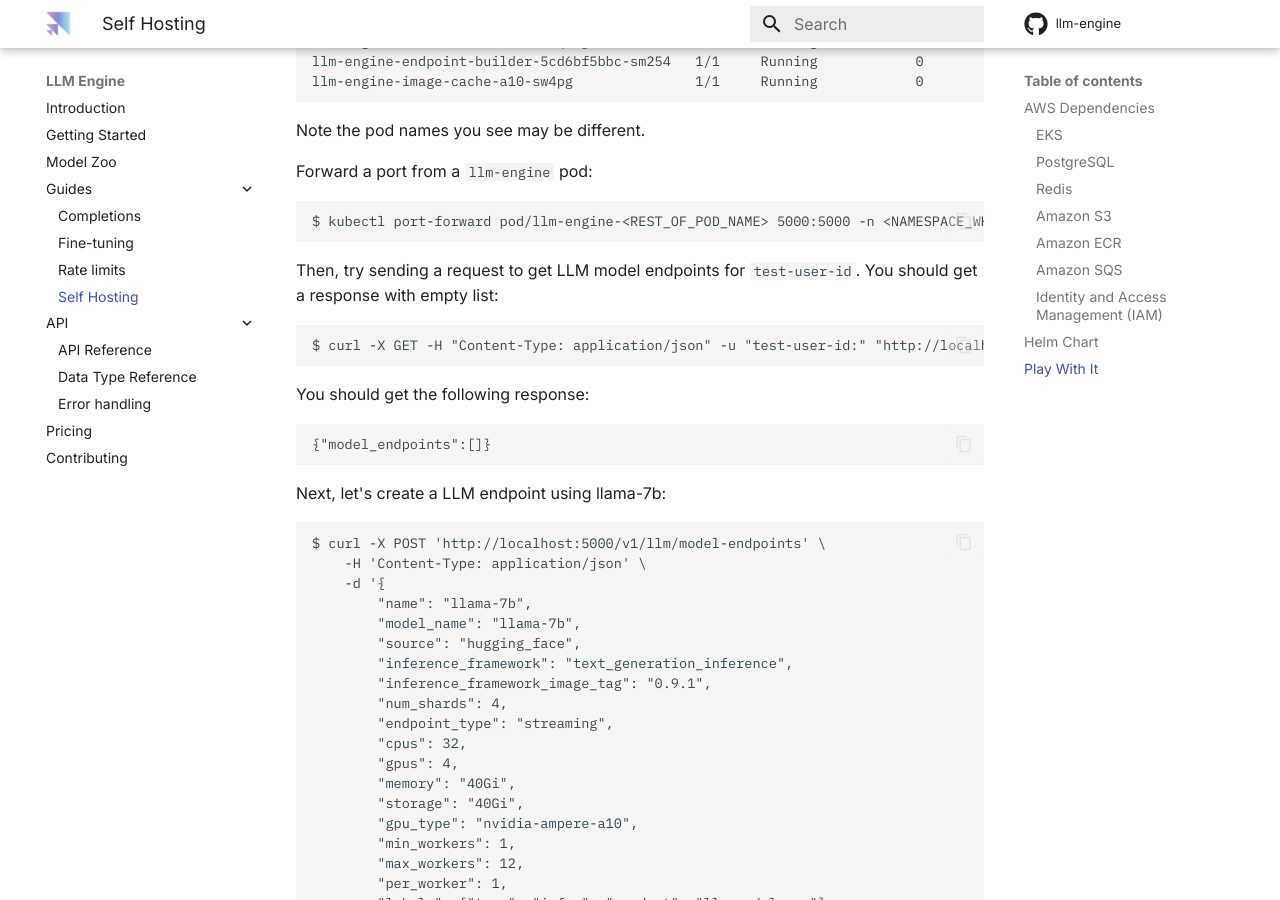
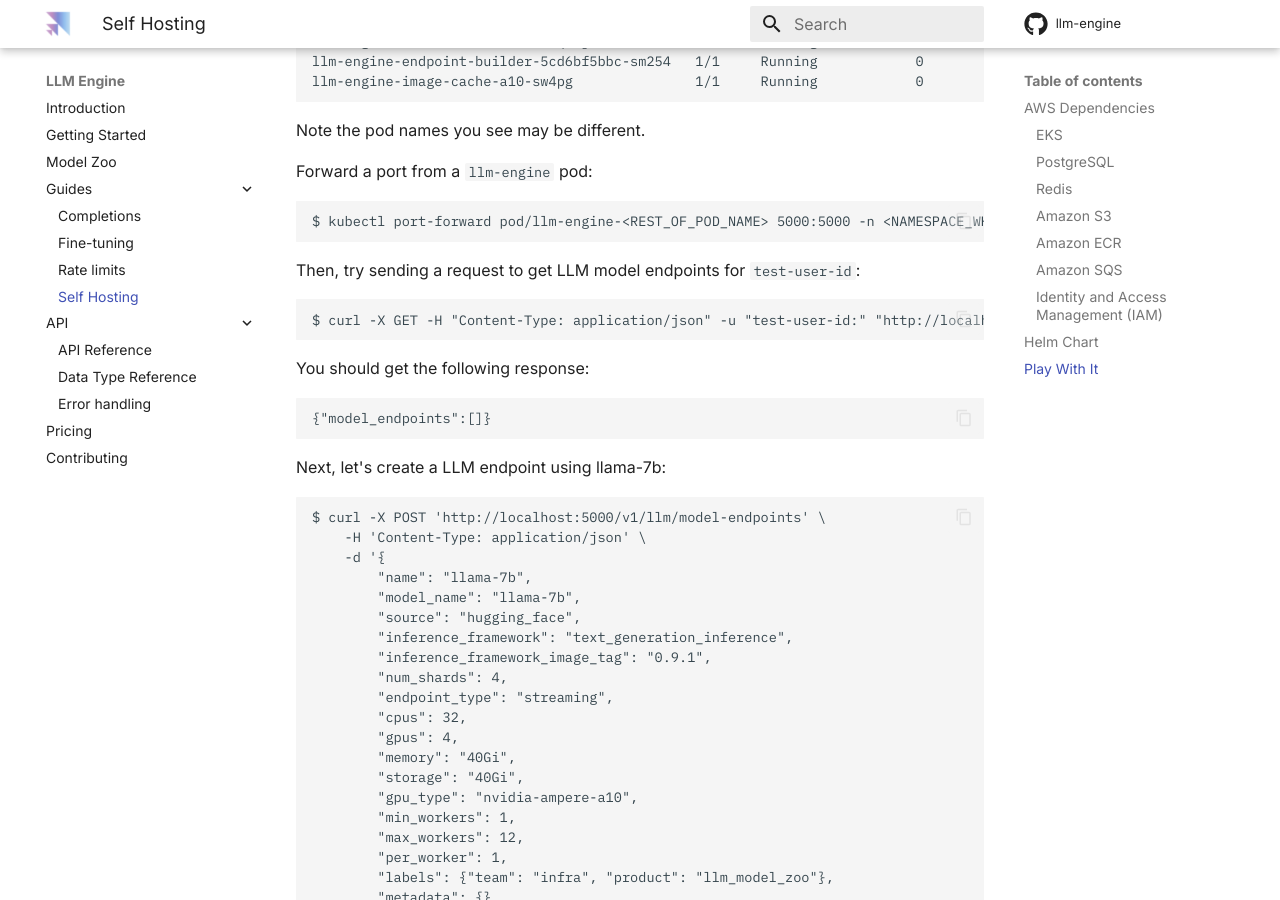
Before and after one commit to scaleapi/llm-engine, an MkDocs documentation site: the page built from docs/guides/self_hosting.md, in a window 1280 px wide and 900 px high, scrolled down 6257 px. Built offline with MkDocs 1.6.1 and Material for MkDocs 9.7.7, drawn with Linux system fonts in a browser that asks for light colours; comment, search, counter and statistics services are not loaded.

Commit message:
Small fix on sending list llm endpoints request

````diff
--- a/docs/guides/self_hosting.md
+++ b/docs/guides/self_hosting.md
@@ -136,7 +136,7 @@ Forward a port from a `llm-engine` pod:
 $ kubectl port-forward pod/llm-engine-<REST_OF_POD_NAME> 5000:5000 -n <NAMESPACE_WHERE_LLM_ENGINE_IS_INSTALLED>
 ```
 
-Then, try sending a request to get LLM model endpoints for `test-user-id`. You should get a response with empty list:
+Then, try sending a request to get LLM model endpoints for `test-user-id`:
 ```
 $ curl -X GET -H "Content-Type: application/json" -u "test-user-id:" "http://localhost:5000/v1/llm/model-endpoints"
 ```
````
